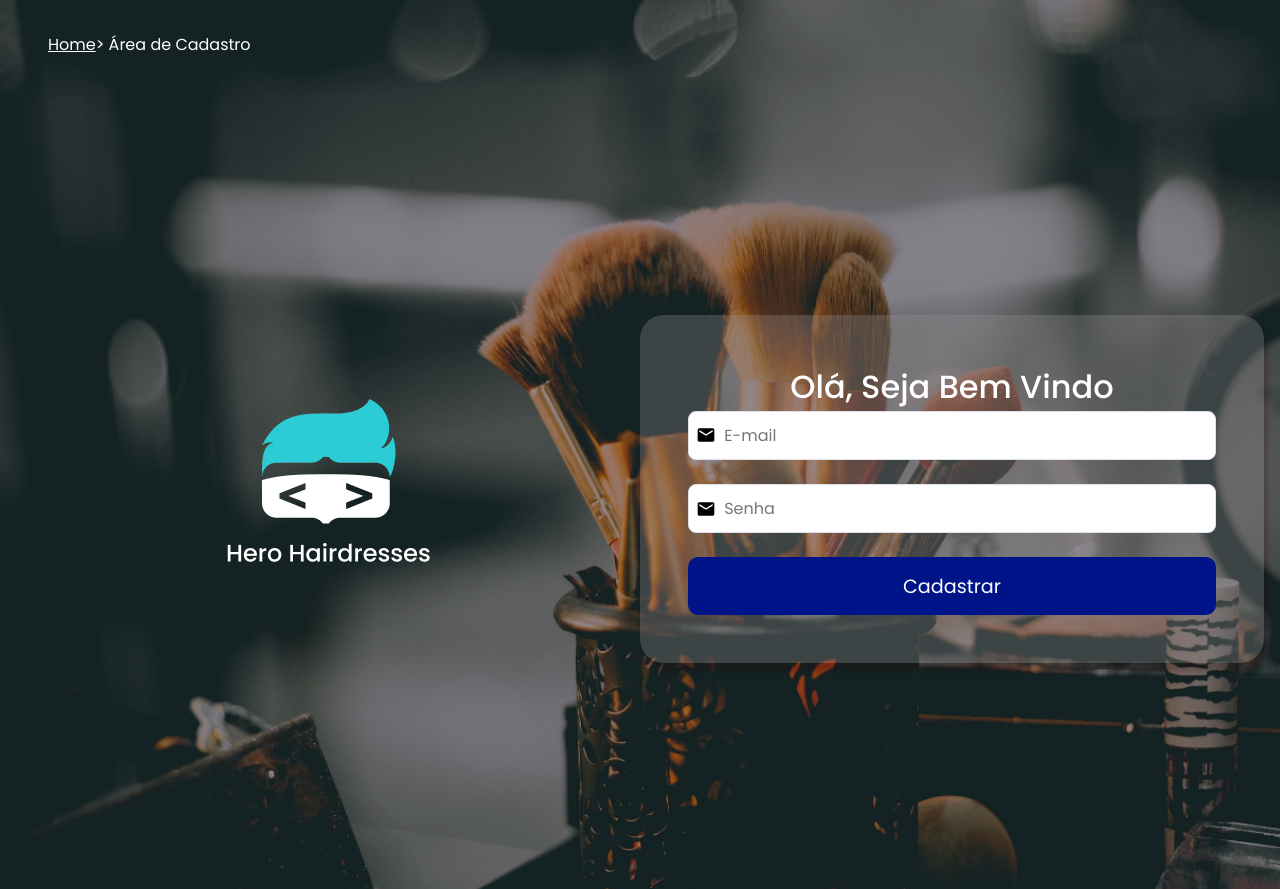
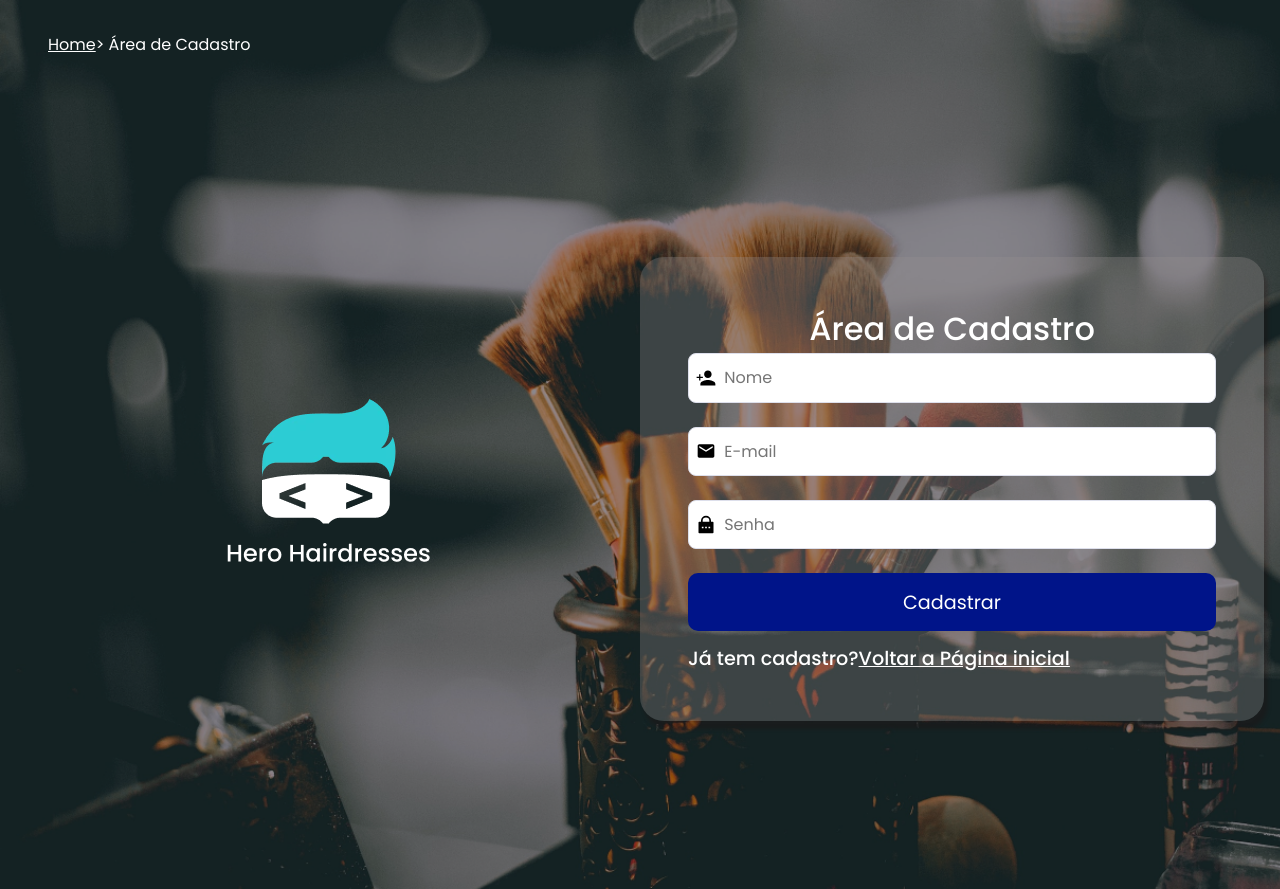
Before and after one commit to devGiovanni95/sistema-agendamento-semana-do-heroi, a React (Vite) app in the folder frontend/: page /register in a window 1280 px wide. Built offline with nearby package versions, Linux system fonts and the light colour scheme.

Commit message:
Implemented icons in inputs and getting values in Submit

```diff
--- a/frontend/src/components/Input/index.tsx
+++ b/frontend/src/components/Input/index.tsx
@@ -1,10 +1,10 @@
 import { ForwardRefRenderFunction, forwardRef } from 'react';
 import { IInput } from '../../interfaces/InterfaceLogin';
 import style from './Input.module.css';
-import {MdEmail} from 'react-icons/md';
+
 
 const InputBase: ForwardRefRenderFunction < HTMLInputElement, IInput > = (
-         { placeholder, type,error, ...rest },
+         { placeholder, type, error, icon,  ...rest },
             ref,
     ) => {
 
@@ -12,7 +12,7 @@ const InputBase: ForwardRefRenderFunction < HTMLInputElement, IInput > = (
         <div className={style.container}>
             <label htmlFor="">
                 <i aria-hidden="true">
-                <MdEmail size={20}/>
+                    {icon}
                 </i>
                 <input type={type} placeholder={placeholder} ref={ref} {...rest}/>
             </label>
--- a/frontend/src/page/Login/Login.module.css
+++ b/frontend/src/page/Login/Login.module.css
@@ -38,3 +38,18 @@ text-align: center;
     font-size: 3rem;
     font-weight: 800;
 }
+
+.register span{
+    color: var(--white);
+    font-weight: 500;
+    font-size: 1.2rem;
+}
+
+.register{
+    text-align: left;
+    margin-top: .8rem;
+}
+
+.register a{
+    color: var(--white);
+}
--- a/frontend/src/page/Login/index.tsx
+++ b/frontend/src/page/Login/index.tsx
@@ -2,10 +2,13 @@ import style from "./Login.module.css"
 import logo from "../../assets/logo.webp"
 import {Input} from "../../components/Input"
 import { useForm } from "react-hook-form"
-import { IFormValues } from "../../interfaces/InterfaceLogin"
+import { IFormValuesLogin } from "../../interfaces/InterfaceLogin"
 import * as yup from 'yup'
 import { yupResolver } from "@hookform/resolvers/yup"
 import {Button} from "./../../components/Button"
+import { Link } from "react-router-dom"
+import { MdEmail } from "react-icons/md"
+import { RiLockPasswordFill } from "react-icons/ri"
 
 
 export function Login() {
@@ -18,7 +21,7 @@ export function Login() {
             .string()
             .required('Campo de senha obrigatório')
     })
-    const {register, handleSubmit, formState:{errors}} = useForm<IFormValues>({
+    const {register, handleSubmit, formState:{errors}} = useForm<IFormValuesLogin>({
         resolver: yupResolver(schema)
     });
     const submit = handleSubmit((data) => {
@@ -39,13 +42,26 @@ export function Login() {
                             type="text"
                                 {...register('email', {required: true})}
                                 error={errors.email && errors.email.message}
+                                icon={ <MdEmail size={20}/>}
                             />
 
                            < Input placeholder="Senha"
                            type="password"
-                                {...register('password', {required: true})}/>
+                                {...register('password', {required: true})}
+                                error={errors.password && errors.password.message}
+                                icon={ <RiLockPasswordFill size={20}/>}
+                            />
+
                             <Button text='Entrar'/>
                         </form>
+                        <div className={style.register}>
+                            <span>
+                                Ainda não tem conta?
+                                <Link to={'/register'}>
+                                    Cadastre-se
+                                </Link>{' '}
+                            </span>
+                        </div>
                     </div>
 
                 </div>
--- a/frontend/src/page/Register/Register.module.css
+++ b/frontend/src/page/Register/Register.module.css
@@ -42,3 +42,17 @@
     font-size: 2rem;
     font-weight: 500;
 }
+.register span{
+    color: var(--white);
+    font-weight: 500;
+    font-size: 1.2rem;
+}
+
+.register{
+    text-align: left;
+    margin-top: .8rem;
+}
+
+.register a{
+    color: var(--white);
+}
--- a/frontend/src/page/Register/index.tsx
+++ b/frontend/src/page/Register/index.tsx
@@ -3,8 +3,39 @@ import logo from './../../assets/logo.webp'
 import { Input } from '../../components/Input'
 import { Link } from 'react-router-dom'
 import {Button} from "./../../components/Button"
+import * as yup from 'yup'
+import { IFormValuesRegister } from '../../interfaces/InterfaceLogin'
+import { yupResolver } from '@hookform/resolvers/yup'
+import { useForm } from 'react-hook-form'
+import {MdEmail} from 'react-icons/md';
+import {IoMdPersonAdd} from 'react-icons/io';
+import {RiLockPasswordFill} from 'react-icons/ri';
 
 export function Register(){
+    const schema = yup.object().shape({
+        name: yup
+            .string()
+            .required('Campo de nome obrigatório'),
+        email: yup
+            .string()
+            .email('Digite um email válido')
+            .required('Campo de email obrigatório'),
+        password: yup
+            .string()
+            .min(6,'Minimo de 6 caracteres')
+            .required('Campo de senha obrigatório'),
+    })
+    const {
+        register,
+         handleSubmit,
+         formState:{errors}
+    } = useForm<IFormValuesRegister>({resolver: yupResolver(schema)});
+
+    const submit = handleSubmit((data) => {
+    console.log("🚀 ~ file: index.tsx:32 ~ submit ~ data:", data)
+
+    })
+
     return(
         <div className={style.background}>
             <div className="container">
@@ -19,20 +50,39 @@ export function Register(){
                      <img src={logo} alt="" />
                  </div>
                  <div className={style.card}>
-                     <h2>Olá, Seja Bem Vindo</h2>
-                     <form >
+                     <h2> Área de Cadastro</h2>
+                     <form onSubmit={submit}>
+
+                     < Input placeholder="Nome"
+                         type="text"
+                            {...register('name', {required: true})}
+                            error={errors.name && errors.name.message}
+                            icon={ <IoMdPersonAdd size={20}/>}
+                         />
+
                         < Input placeholder="E-mail"
                          type="text"
-                           //  {...register('email', {required: true})}
-                            // error={errors.email && errors.email.message}
-                         />
+                            {...register('email', {required: true})}
+                            error={errors.email && errors.email.message}
+                            icon={ <MdEmail size={20}/>}
+                            />
 
                         < Input placeholder="Senha"
                         type="password"
-                         //    {...register('password', {required: true})}
+                        {...register('password', {required: true})}
+                        error={errors.password && errors.password.message}
+                        icon={ <RiLockPasswordFill size={20}/>}
                          />
                          <Button text='Cadastrar'/>
                      </form>
+                     <div className={style.register}>
+                            <span>
+                                Já tem cadastro?
+                                <Link to={'/'}>
+                                    Voltar a Página inicial
+                                </Link>{' '}
+                            </span>
+                        </div>
                  </div>
 
              </div>
```
Also changed, not shown: frontend/src/interfaces/InterfaceLogin.tsx (+11 -2 lines).
